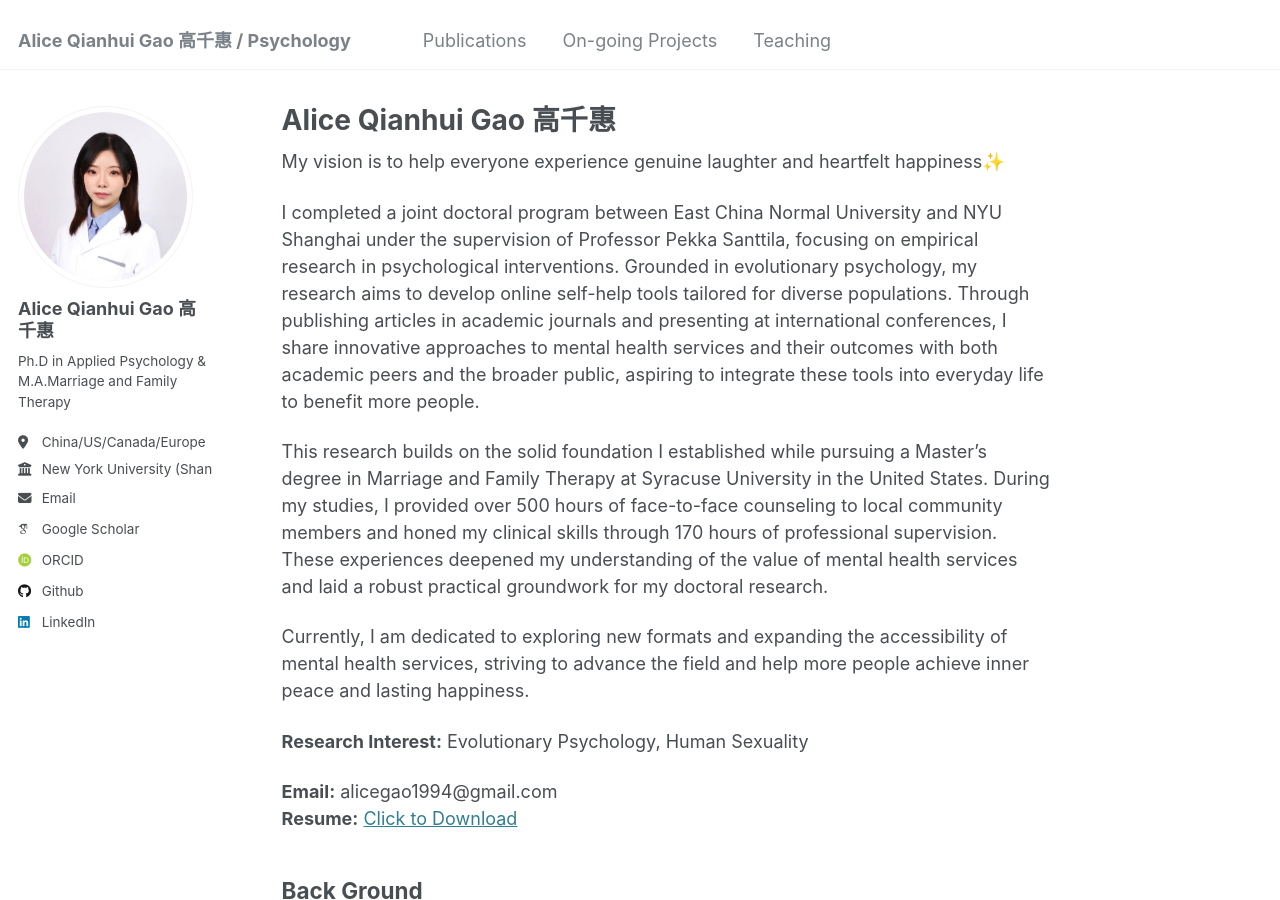
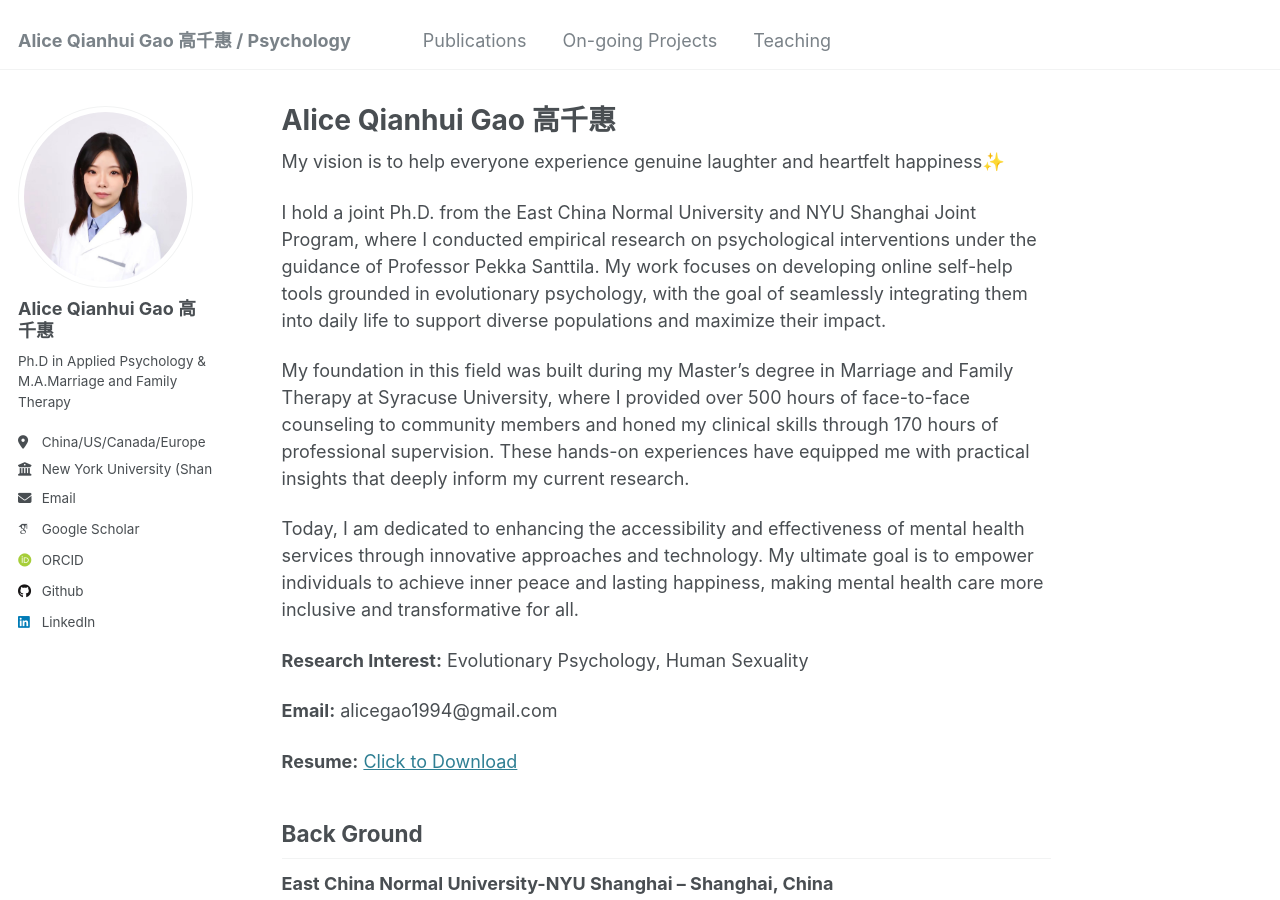
Before and after one commit to alicepsychology/alicepsychology.com, a Jekyll site: the page built from _pages/about.md, in a window 1280 px wide and 900 px high. Built offline with Jekyll 4.4.1, drawn with Linux system fonts in a browser that asks for light colours; some web fonts are replaced.

Commit message:
Update about.md

```diff
--- a/_pages/about.md
+++ b/_pages/about.md
@@ -10,15 +10,16 @@ redirect_from:
 
 My vision is to help everyone experience genuine laughter and heartfelt happiness✨
 
-I completed a joint doctoral program between East China Normal University and NYU Shanghai under the supervision of Professor Pekka Santtila, focusing on empirical research in psychological interventions. Grounded in evolutionary psychology, my research aims to develop online self-help tools tailored for diverse populations. Through publishing articles in academic journals and presenting at international conferences, I share innovative approaches to mental health services and their outcomes with both academic peers and the broader public, aspiring to integrate these tools into everyday life to benefit more people.
+I hold a joint Ph.D. from the East China Normal University and NYU Shanghai Joint Program, where I conducted empirical research on psychological interventions under the guidance of Professor Pekka Santtila. My work focuses on developing online self-help tools grounded in evolutionary psychology, with the goal of seamlessly integrating them into daily life to support diverse populations and maximize their impact.
 
-This research builds on the solid foundation I established while pursuing a Master's degree in Marriage and Family Therapy at Syracuse University in the United States. During my studies, I provided over 500 hours of face-to-face counseling to local community members and honed my clinical skills through 170 hours of professional supervision. These experiences deepened my understanding of the value of mental health services and laid a robust practical groundwork for my doctoral research.
+My foundation in this field was built during my Master’s degree in Marriage and Family Therapy at Syracuse University, where I provided over 500 hours of face-to-face counseling to community members and honed my clinical skills through 170 hours of professional supervision. These hands-on experiences have equipped me with practical insights that deeply inform my current research.
 
-Currently, I am dedicated to exploring new formats and expanding the accessibility of mental health services, striving to advance the field and help more people achieve inner peace and lasting happiness.<br />
+Today, I am dedicated to enhancing the accessibility and effectiveness of mental health services through innovative approaches and technology. My ultimate goal is to empower individuals to achieve inner peace and lasting happiness, making mental health care more inclusive and transformative for all.<br />
 
 **Research Interest:** Evolutionary Psychology, Human Sexuality<br />
 
 **Email:** alicegao1994@gmail.com <br />
+
 **Resume:** [Click to Download](../files/Resume - Qianhui Gao.pdf)
 
 **Back Ground**<br />
```
